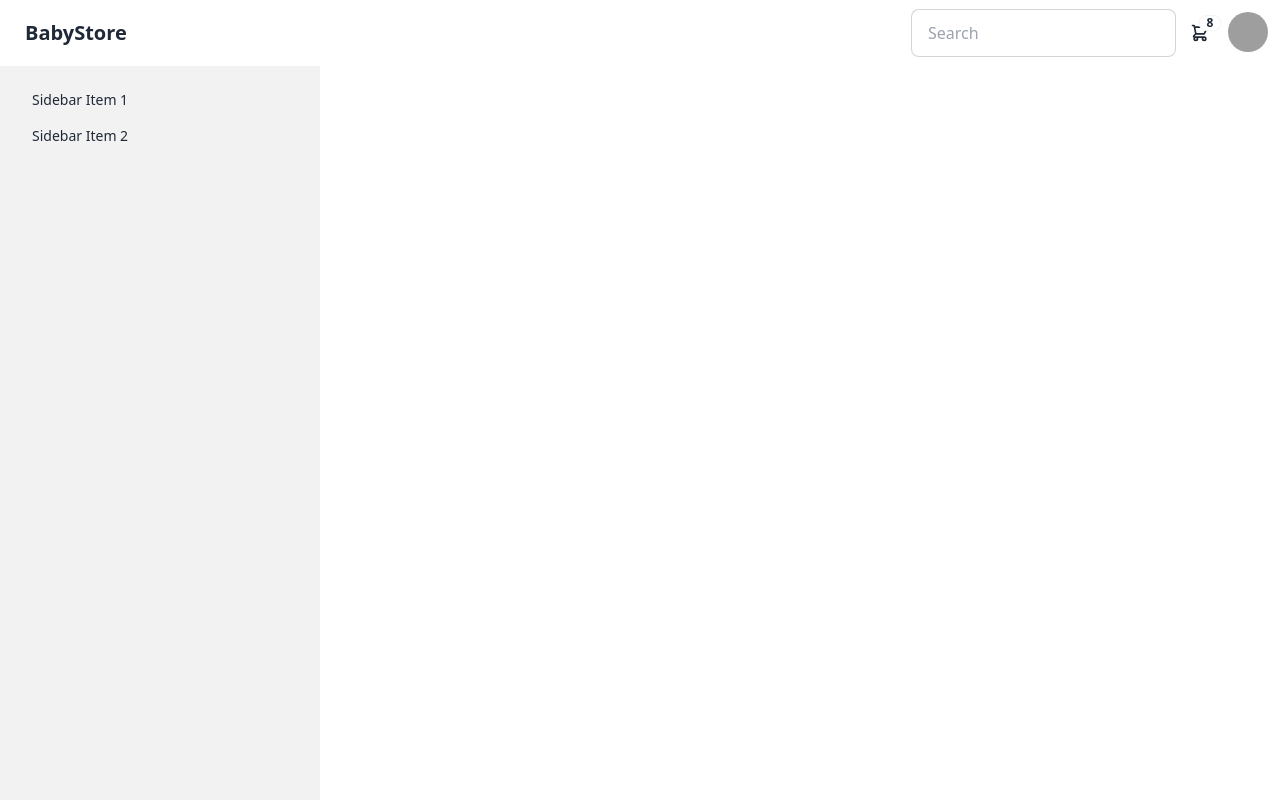
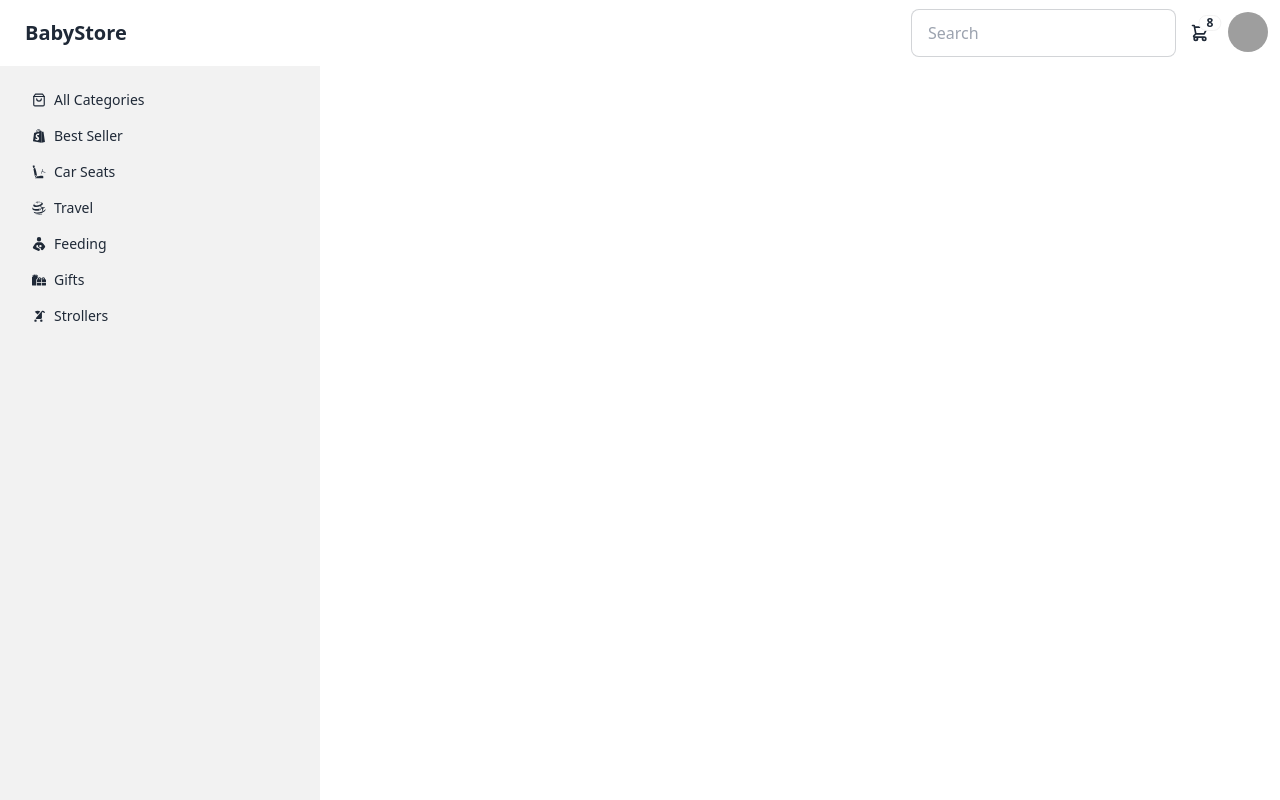
Before and after one commit to edgarlevyings44/babyStore, a React (Vite) app in the folder Client/: page / in a window 1280 px wide. Shown: the top 800 px of the page. Built offline with nearby package versions, Linux system fonts and the light colour scheme; grey boxes are pictures that could not be loaded.

Commit message:
add icon

```diff
--- a/Client/package.json
+++ b/Client/package.json
@@ -12,6 +12,7 @@
   "dependencies": {
     "react": "^18.2.0",
     "react-dom": "^18.2.0",
+    "react-icons": "^5.0.1",
     "react-router-dom": "^6.22.3"
   },
   "devDependencies": {
--- a/Client/src/components/sidebar.tsx
+++ b/Client/src/components/sidebar.tsx
@@ -1,3 +1,10 @@
+import { FiShoppingBag } from "react-icons/fi";
+import { FaShopify } from "react-icons/fa6";
+import { GiCarSeat } from "react-icons/gi";
+import { SiYourtraveldottv } from "react-icons/si";
+import { FaPersonBreastfeeding } from "react-icons/fa6";
+import { FaGifts } from "react-icons/fa";
+import { MdStroller } from "react-icons/md";
 function Sidebar() {
 
     return (
@@ -13,8 +20,13 @@ function Sidebar() {
           <label htmlFor="my-drawer-2" aria-label="close sidebar" className="drawer-overlay"></label>
           <ul className="menu p-4 w-80 min-h-full bg-base-200 text-base-content">
             {/* Sidebar content here */}
-            <li><a>Sidebar Item 1</a></li>
-            <li><a>Sidebar Item 2</a></li>
+            <li><a><FiShoppingBag /> All Categories</a></li>
+            <li><a><FaShopify /> Best Seller</a></li>
+            <li><a><GiCarSeat />Car Seats</a></li>
+            <li><a><SiYourtraveldottv />Travel</a></li>
+            <li><a><FaPersonBreastfeeding />Feeding</a></li>
+            <li><a><FaGifts />Gifts</a></li>
+            <li><a><MdStroller />Strollers</a></li>
           </ul>
 
         </div>
```
Also changed, not shown: 1 other file (tests, documents, lock files or other folders).
